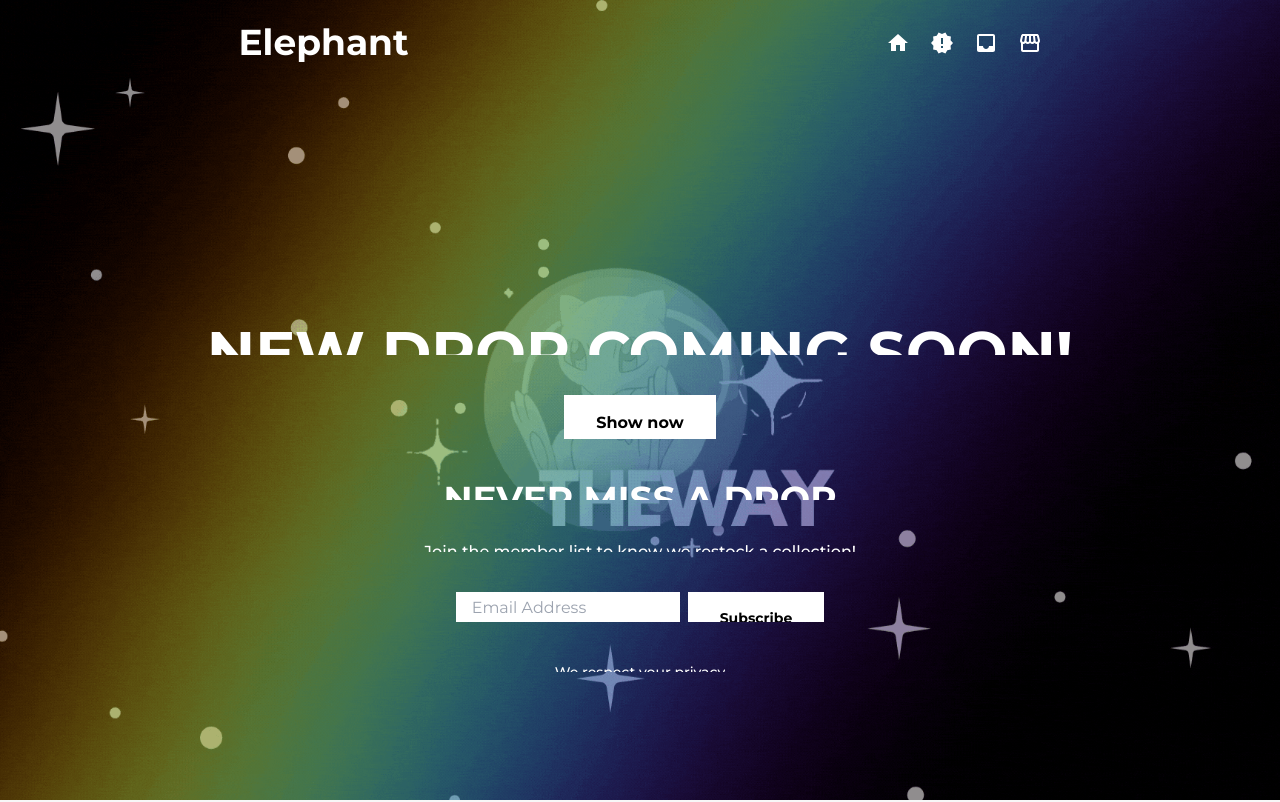
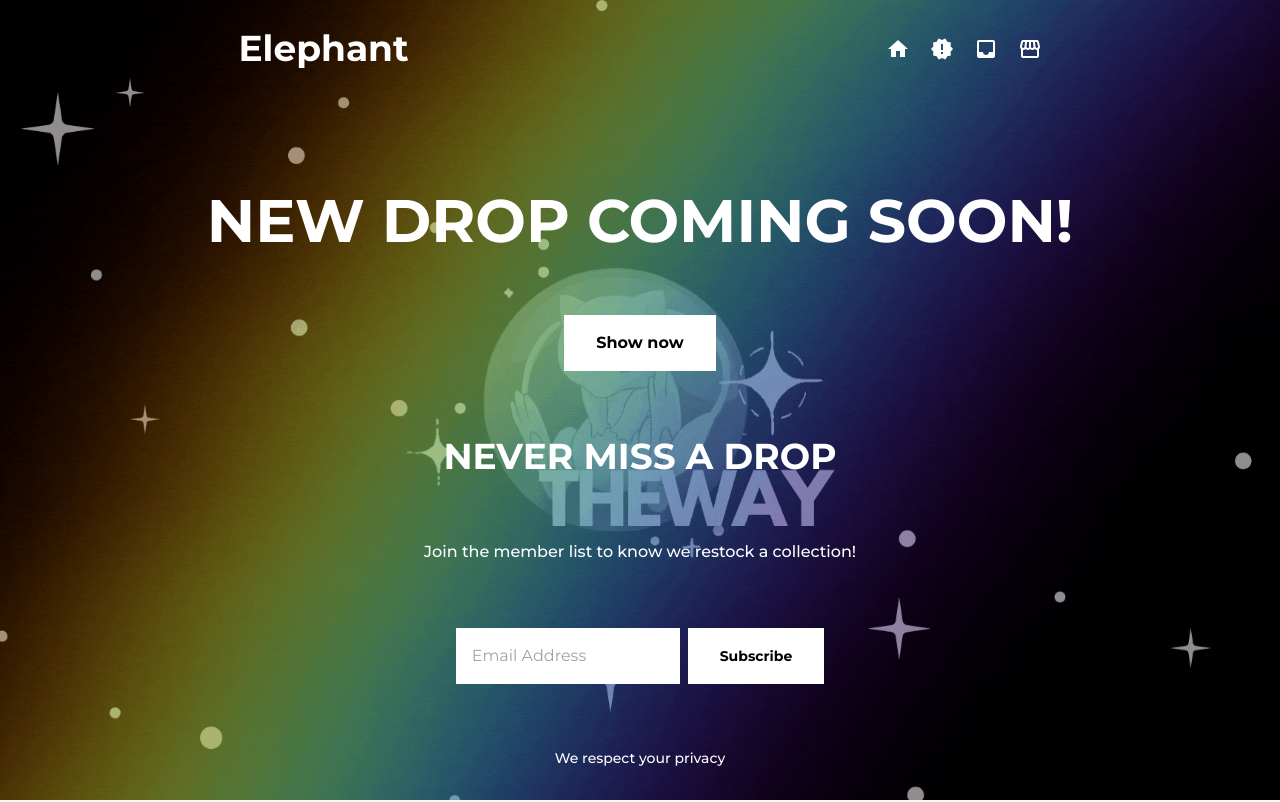
Before and after one commit to Diegoiribe/elephant, a React (Create React App) app: page / in a window 1280 px wide. Shown: the top 802 px of the page. Built offline with nearby package versions, Linux system fonts and the light colour scheme; a web font is replaced by a local one.

Commit message:
Resposive slider en mac para arriba

```diff
--- a/src/Components/Home/Slidder/index.jsx
+++ b/src/Components/Home/Slidder/index.jsx
@@ -43,7 +43,7 @@ const Slidder = ({ isOpen, setIsOpen }) => {
     >
       <Nav isOpen={isOpen} setIsOpen={setIsOpen} />
       <div
-        className="mac:w-4/5 phone:w-full mac:mt-28 h-full flex flex-col items-center mac:gap-10 phone:p-5 mac:py-32 justify-around"
+        className="mac:w-4/5 phone:w-full mac:mt-16 desktop:mt-28 h-full flex flex-col items-center mac:gap-10 phone:p-5 desktop:py-32 justify-around"
         style={{ display: isOpen ? 'none' : null }}
       >
         <h1 className="text-white  tablet:text-6xl phone:text-4xl font-bold  overflow-hidden phone:text-center">
```
